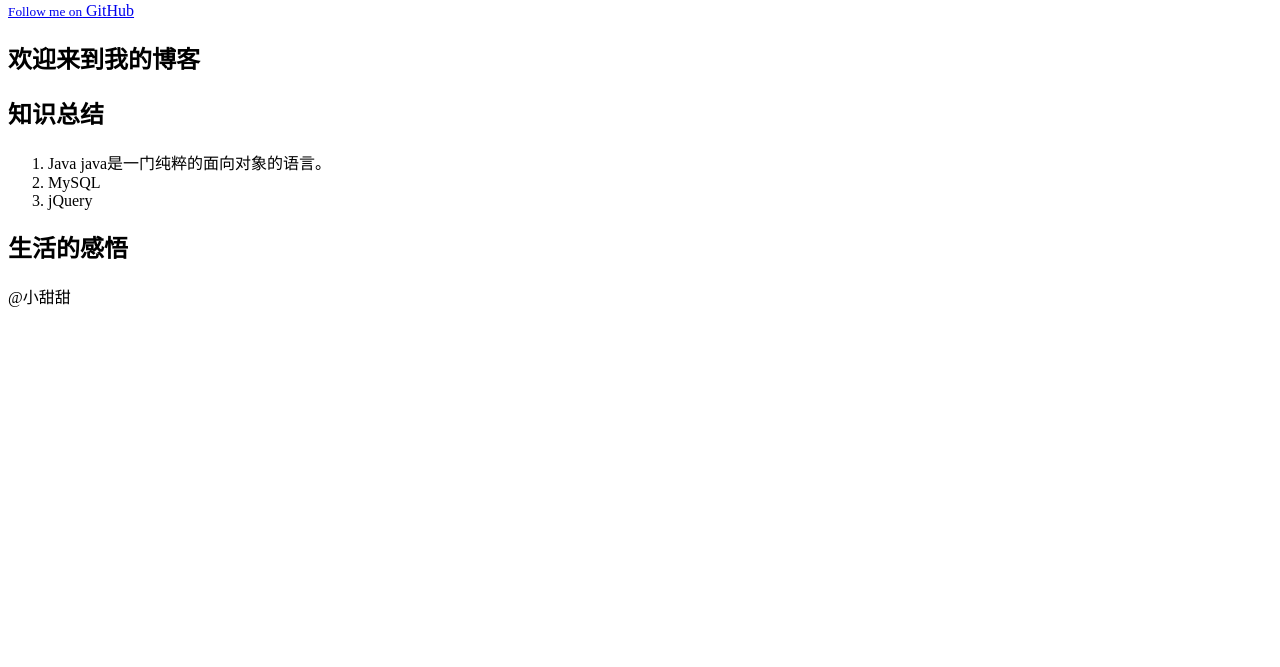
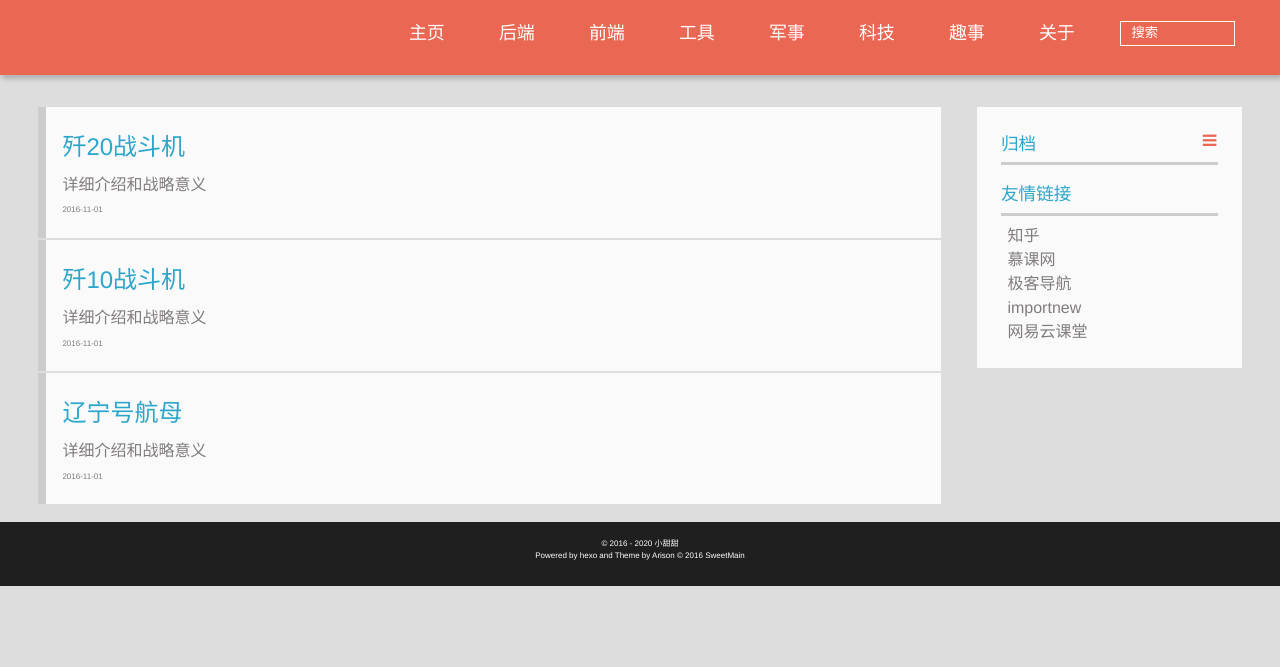
Before and after one commit to sweetmainW/sweetmainW.github.io, a plain HTML site: page index.html in a window 1280 px wide. Shown: the part 133-800 px from the top of the page. Drawn offline with Linux system fonts and the light colour scheme; some packages are replaced by stand-ins of ours; a script that the page names is missing.

Commit message:
新主页

```diff
--- a/index.html
+++ b/index.html
@@ -1,58 +1,225 @@
-<!DOCTYPE html>
-<html>
+
+ <!DOCTYPE HTML>
+<html lang="zh-CN">
 <head>
-    <meta charset='utf-8'>
-    <meta http-equiv="X-UA-Compatible" content="chrome=1">
-    <meta name="viewport" content="width=device-width, initial-scale=1, maximum-scale=1">
-    <link href='https://fonts.googleapis.com/css?family=Architects+Daughter' rel='stylesheet' type='text/css'>
-    <link rel="stylesheet" type="text/css" href="stylesheets/stylesheet.css" media="screen">
-    <link rel="stylesheet" type="text/css" href="stylesheets/github-light.css" media="screen">
-    <link rel="stylesheet" type="text/css" href="stylesheets/print.css" media="print">
+  <meta charset="UTF-8">
 
-    <!--[if lt IE 9]>
-    <script src="//html5shiv.googlecode.com/svn/trunk/html5.js"></script>
-    <![endif]-->
+    <title>sweetmain'blog</title>
+    <meta name="viewport" content="width=device-width, initial-scale=1, maximum-scale=3, minimum-scale=1">
 
-    <title>Sweetmainw.GitHub.io by sweetmainW</title>
+    <meta name="author" content="sweetmain">
+
+    <meta name="description" content="SweetMain的个人博客">
+
+    <link rel="stylesheet" href="css/style.css" type="text/css">
 </head>
 
   <body>
     <header>
-      <div class="inner">
-        <h1>Sweetmainw.GitHub.io</h1>
-        <h2>个人博客</h2>
-        <a href="https://github.com/sweetmainW" class="button"><small>Follow me on</small> GitHub</a>
+      <div>
+
+			<div id="imglogo">
+				<a href="index.html"><img src="img/ziji.png" alt="sweetmain'blog" title="sweetmain'blog"/></a>
 			</div>
+
+			<div id="textlogo">
+				<h1 class="site-name"><a href="index.html" title="sweetmain'blog">sweetmain'blog</a></h1>
+				<h2 class="blog-motto">欢迎来到我的博客小站</h2>
+			</div>
+			<div class="navbar"><a class="navbutton navmobile" href="#" title="菜单"></a></div>
+			<nav class="animated">
+				<ul>
+						<li><a href="index.html">主页</a></li>
+
+                        <li><a href="java/">后端</a></li>
+
+                        <li><a href="javascript/">前端</a></li>
+
+                        <li><a href="tools/">工具</a></li>
+
+                        <li><a href="军事/">军事</a></li>
+
+                        <li><a href="科技/">科技</a></li>
+
+                        <li><a href="interesting/">趣事</a></li>
+
+						<li><a href="about/">关于</a></li>
+
+					<li>
+
+					<form class="search" action="//google.com/search" method="get" accept-charset="utf-8">
+						<label>Search</label>
+						<input type="text" id="search" name="q" autocomplete="off" maxlength="20" placeholder="搜索" />
+						<input type="hidden" name="q" value="site:sweetmainw.github.io">
+					</form>
+
+					</li>
+				</ul>
+			</nav>
+</div>
+
 </header>
 
-    <div id="content-wrapper">
-      <div class="inner clearfix">
-        <section id="main-content">
-          <h1>
-<a id="欢迎来到我的博客" class="anchor" href="#%E6%AC%A2%E8%BF%8E%E6%9D%A5%E5%88%B0%E6%88%91%E7%9A%84%E5%8D%9A%E5%AE%A2" aria-hidden="true"><span aria-hidden="true" class="octicon octicon-link"></span></a>欢迎来到我的博客</h1>
+    <div id="container">
+      <div id="main">
+            <!--添加内容模板开始-->
+          <section class="post" itemscope itemprop="blogPost">
 
-<h2>
-<a id="知识总结" class="anchor" href="#%E7%9F%A5%E8%AF%86%E6%80%BB%E7%BB%93" aria-hidden="true"><span aria-hidden="true" class="octicon octicon-link"></span></a>知识总结</h2>
+              <a href="军事/战斗机/j20.html" title="战斗机J20" itemprop="url">
 
-<ol>
-<li>Java
-java是一门纯粹的面向对象的语言。</li>
-<li>MySQL</li>
-<li>jQuery</li>
-</ol>
+                  <h1 itemprop="name">歼20战斗机</h1>
 
-<h2>
-<a id="生活的感悟" class="anchor" href="#%E7%94%9F%E6%B4%BB%E7%9A%84%E6%84%9F%E6%82%9F" aria-hidden="true"><span aria-hidden="true" class="octicon octicon-link"></span></a>生活的感悟</h2>
+                  <p itemprop="description" >
+
+                      <!--添加内容-->
+                      <!--添加简介的地方-->
+
+
+                      详细介绍和战略意义
+                  </p>
+
+                  <time datetime="2016-10-18T11:40:07.989Z" itemprop="datePublished">2016-11-01</time>
+              </a>
+          </section>
+          <!--添加内容模板结束-->
+          <section class="post" itemscope itemprop="blogPost">
+
+              <a href="战斗机/j20.html" title="战斗机J10" itemprop="url">
+
+                  <h1 itemprop="name">歼10战斗机</h1>
+
+                  <p itemprop="description" >
+
+                      <!--添加内容-->
+                      <!--添加简介的地方-->
+
+
+                      详细介绍和战略意义
+                  </p>
+
+                  <time datetime="2016-10-18T11:40:07.989Z" itemprop="datePublished">2016-11-01</time>
+              </a>
           </section>
 
-        <aside id="sidebar">
+          <section class="post" itemscope itemprop="blogPost">
+
+              <a href="战斗机/j20.html" title="辽宁号航母" itemprop="url">
+
+                  <h1 itemprop="name">辽宁号航母</h1>
+
+                  <p itemprop="description" >
+
+                      <!--添加内容-->
+                      <!--添加简介的地方-->
 
 
-          <p>@小甜甜</p>
+                      详细介绍和战略意义
+                  </p>
+
+                  <time datetime="2016-10-18T11:40:07.989Z" itemprop="datePublished">2016-11-01</time>
+              </a>
+          </section>
+
+
+</div>
+      <div class="openaside"><a class="navbutton" href="#" title="显示侧边栏"></a></div>
+
+<div id="asidepart">
+<div class="closeaside"><a class="closebutton" href="#" title="隐藏侧边栏"></a></div>
+<aside class="clearfix">
+
+
+  <div class="archiveslist">
+    <p class="asidetitle"><a href="/archives">归档</a></p>
+      <!--<ul class="archive-list"><li class="archive-list-item"><a class="archive-list-link" href="archives/2016/10/">十月 2016</a><span class="archive-list-count">4</span></li></ul>-->
+  </div>
+
+  <div class="linkslist">
+  <p class="asidetitle">友情链接</p>
+    <ul>
+        <li><a href="https://www.zhihu.com/" target="_blank" title="知乎">知乎</a></li>
+        <li><a href="https://www.imooc.com" target="_blank" title="慕课网">慕课网</a></li>
+        <li><a href="http://www.jikedaohang.com/index.html" target="_blank" title="极客导航">极客导航</a></li>
+        <li><a href="http://www.importnew.com/" target="_blank" title="专注Java开发">importnew</a></li>
+        <li><a href="http://study.163.com/" target="_blank" title="网易云课堂">网易云课堂</a></li>
+    </ul>
+</div>
+
 </aside>
 </div>
 </div>
 
+    <footer><script async src="https://dn-lbstatics.qbox.me/busuanzi/2.3/busuanzi.pure.mini.js">
+    </script>
+        <div id="footer" >
+
+            <p class="copyright">
+		<span id="busuanzi_container_site_uv">
+           © 2016 - 2020 小甜甜<!--| 您是本站第 <span id="busuanzi_value_site_uv"></span> 位访客-->
+         </span>
+                <br/>
+                Powered by <a href="http://hexo.io" target="_blank" title="hexo">hexo</a> and Theme by <a href="https://ariono.github.io" target="_blank" title="Arison">Arison</a> © 2016
+
+                <a href="https://sweetmainW.github.io" target="_blank" title="sweetmain">SweetMain</a>
+
+                <br/>
+            </p>
+
+        </div>
+    </footer>
+
+
+    <script src="/js/jquery-2.1.0.min.js"></script>
+<script type="text/javascript">
+$(document).ready(function(){
+  $('.navbar').click(function(){
+    $('header nav').toggleClass('shownav');
+  });
+  var myWidth = 0;
+  function getSize(){
+    if( typeof( window.innerWidth ) == 'number' ) {
+      myWidth = window.innerWidth;
+    } else if( document.documentElement && document.documentElement.clientWidth) {
+      myWidth = document.documentElement.clientWidth;
+    };
+  };
+  var m = $('#main'),
+      a = $('#asidepart'),
+      c = $('.closeaside'),
+      o = $('.openaside');
+  $(window).resize(function(){
+    getSize();
+    if (myWidth >= 1024) {
+      $('header nav').removeClass('shownav');
+    }else
+    {
+      m.removeClass('moveMain');
+      a.css('display', 'block').removeClass('fadeOut');
+      o.css('display', 'none');
+
+    }
+  });
+  c.click(function(){
+    a.addClass('fadeOut').css('display', 'none');
+    o.css('display', 'block').addClass('fadeIn');
+    m.addClass('moveMain');
+  });
+  o.click(function(){
+    o.css('display', 'none').removeClass('beforeFadeIn');
+    a.css('display', 'block').removeClass('fadeOut').addClass('fadeIn');
+    m.removeClass('moveMain');
+  });
+  $(window).scroll(function(){
+    o.css("top",Math.max(80,260-$(this).scrollTop()));
+  });
+});
+</script>
+
+
+
+
+
+
 
   </body>
  </html>
```
Lines whose indentation alone changed are shown as unchanged.
